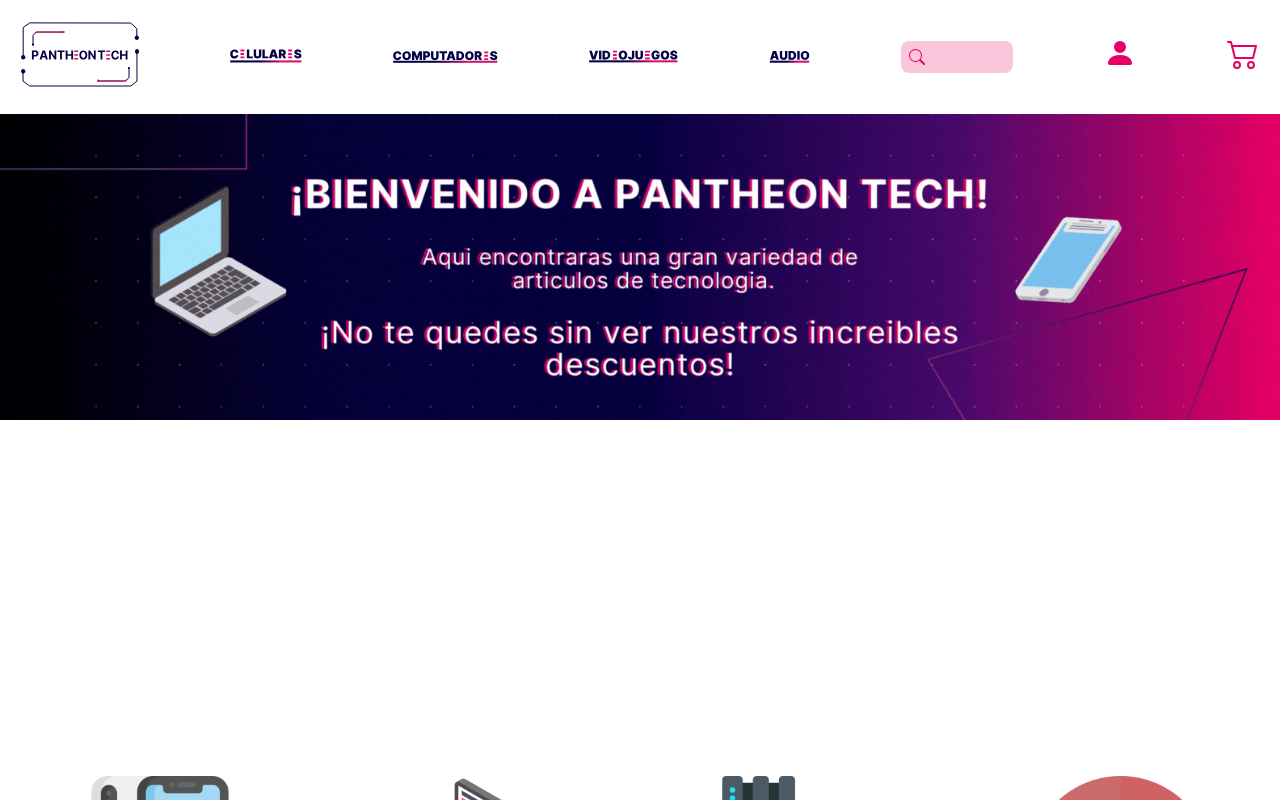
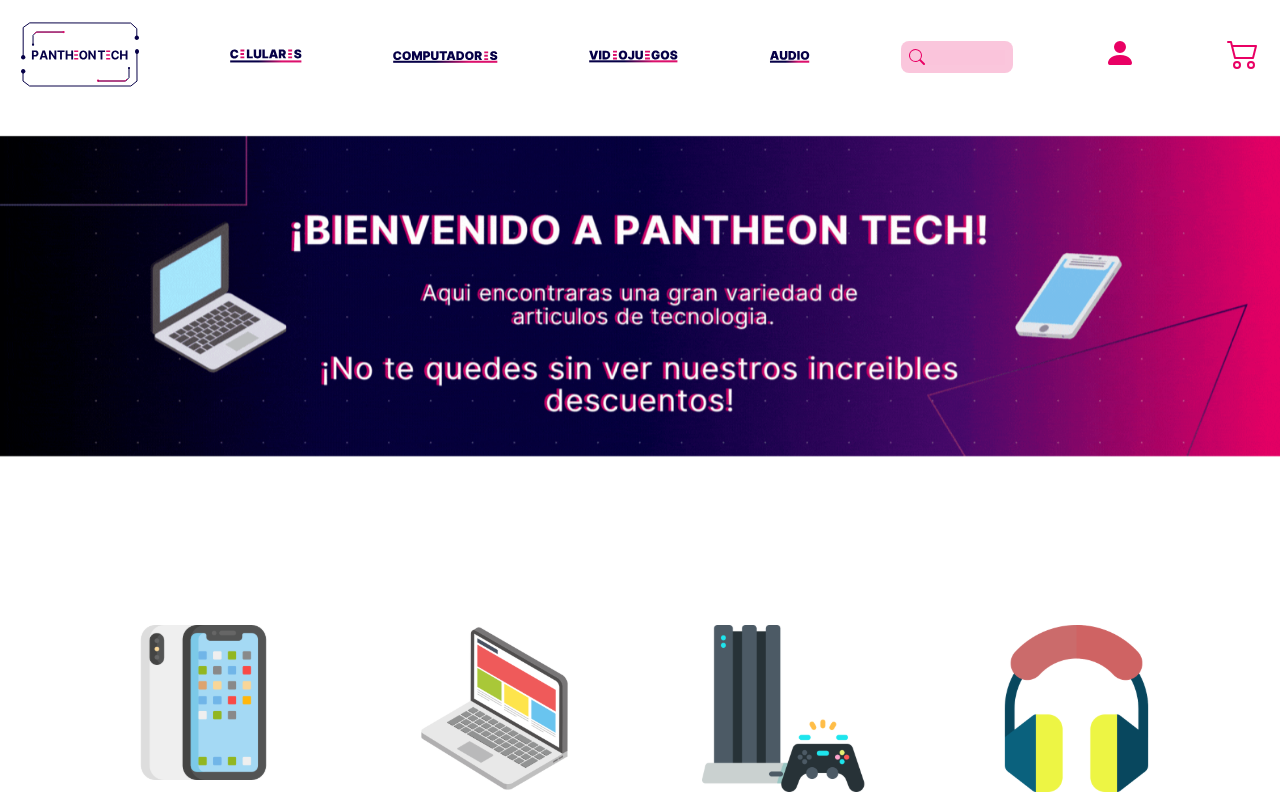
Before and after one commit to objetive218/Pantheon-Tech, a React (Vite) app: page / in a window 1280 px wide. Shown: the top 800 px of the page. Built offline with nearby package versions, Linux system fonts and the light colour scheme.

Commit message:
style changes

```diff
--- a/src/css/App.module.css
+++ b/src/css/App.module.css
@@ -1,7 +1,14 @@
 .imagen{
-position: relative;
- max-width: 100%;
- max-height: 20%;
  padding-top: 7rem;
+ width: 100%;
+ height: 100%;
+ display: flex;
+ position: fixed;
+    top: -10rem;
+    left: 0;
+    bottom: 20rem;
+}
+.img1{
+
 
 }
```
